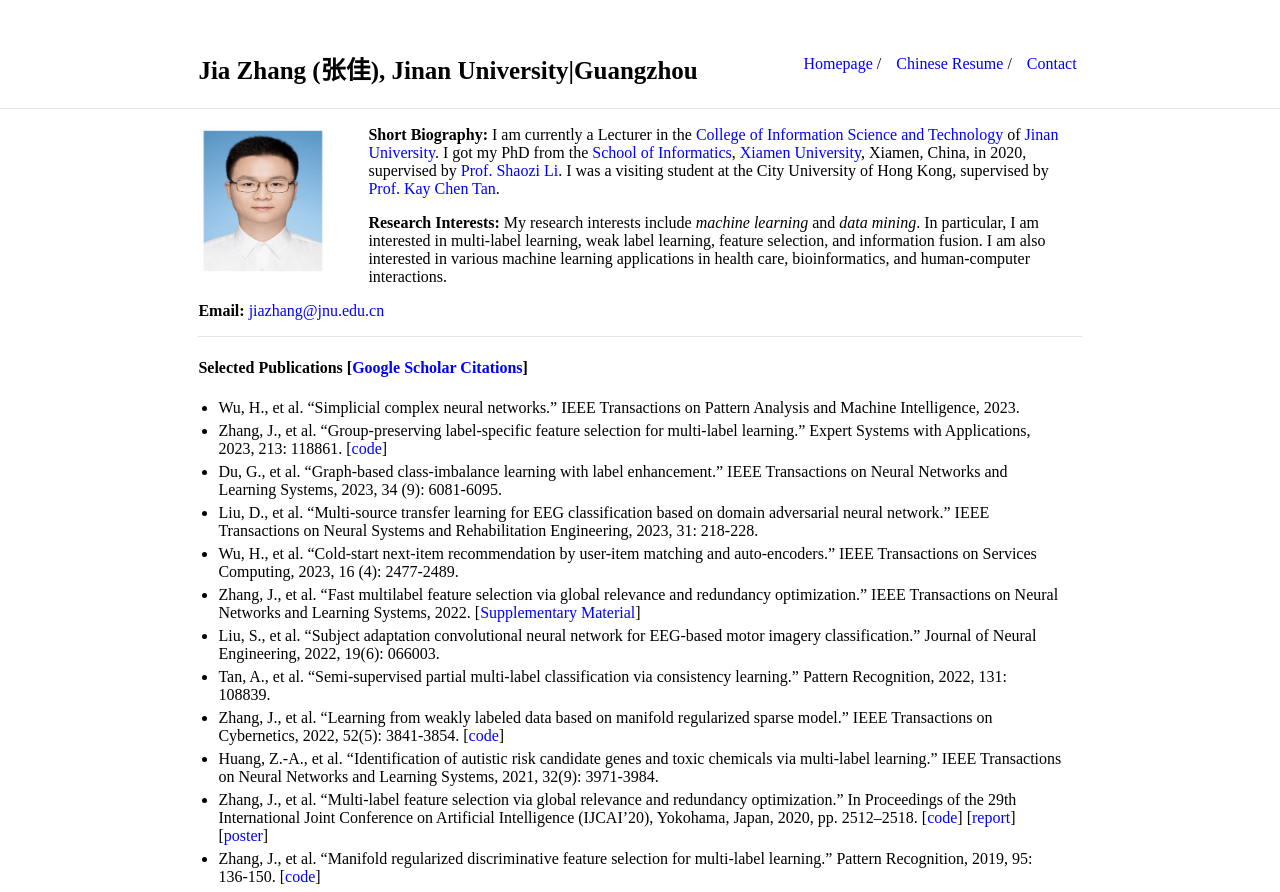
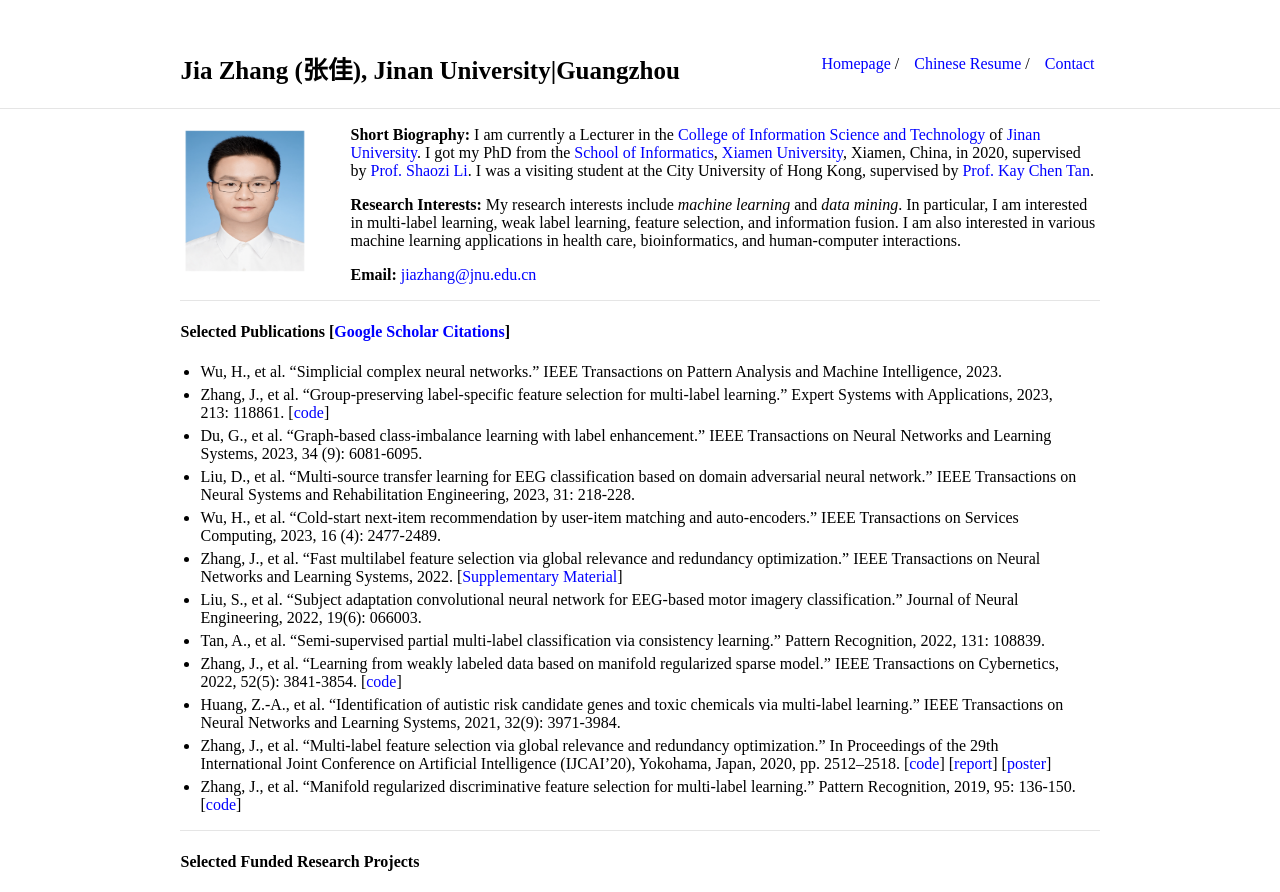
Before and after one commit to jiazhang-ml/jiazhang-ml.github.io, a Jekyll site: the page built from index.md, in a window 1280 px wide. Shown: the top 892 px of the page. Built offline with Jekyll 4.4.1, drawn with Linux system fonts in a browser that asks for light colours.

Commit message:
Update _style.scss

```diff
--- a/_sass/_style.scss
+++ b/_sass/_style.scss
@@ -68,7 +68,7 @@ hr {
 /* Divs */
 
 .container {
-    max-width: 69%;
+    max-width: 71.8%;
     margin: auto;
 
 }
```
